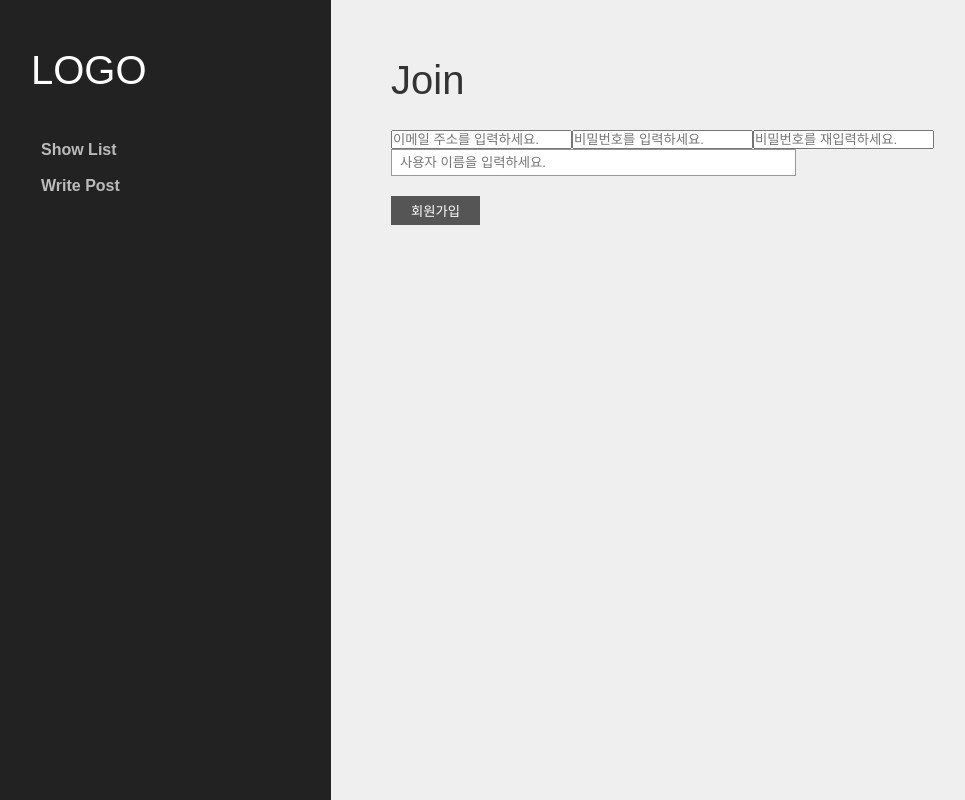
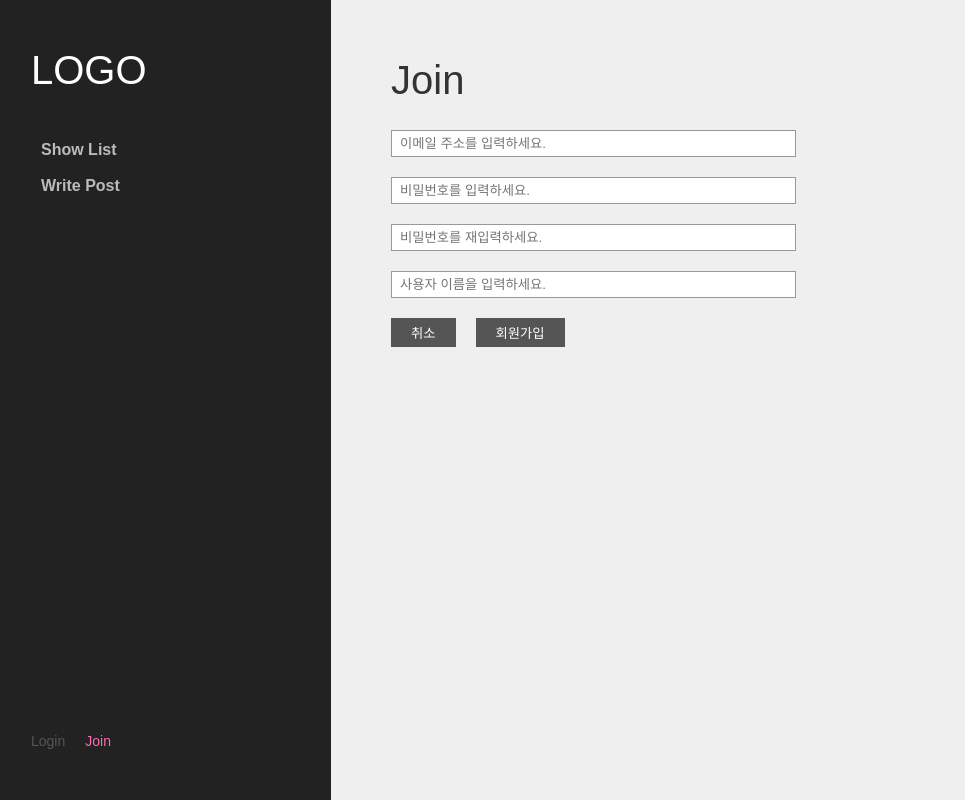
Before and after one commit to wknowpark797/react-node-basic, a React (Create React App) app in the folder client/: page /join in a window 1280 px wide. Shown: the whole page, without its empty margins (19-984 px from the left). Built offline with nearby package versions, Linux system fonts and the light colour scheme.

Commit message:
로그인 컴포넌트 생성

```diff
--- a/client/src/App.js
+++ b/client/src/App.js
@@ -7,6 +7,7 @@ import GlobalStyle from './globalStyle';
 import Detail from './community/Detail';
 import Edit from './community/Edit';
 import Join from './user/Join';
+import Login from './user/Login';
 
 function App() {
 	return (
@@ -21,6 +22,7 @@ function App() {
 				<Route path='/detail/:id' element={<Detail />} />
 				<Route path='/edit/:id' element={<Edit />} />
 				<Route path='/join' element={<Join />} />
+				<Route path='/login' element={<Login />} />
 			</Routes>
 		</>
 	);
--- a/client/src/common/Header.js
+++ b/client/src/common/Header.js
@@ -25,6 +25,20 @@ const Gnb = styled.ul`
 		color: #bbb;
 	}
 `;
+const Util = styled.ul`
+	position: absolute;
+	bottom: 50px;
+	left: 50px;
+	display: flex;
+	gap: 20px;
+
+	li {
+		a {
+			font: 14px/1 'arial';
+			color: #555;
+		}
+	}
+`;
 
 function Header() {
 	const activeStyle = { color: 'hotpink' };
@@ -47,6 +61,19 @@ function Header() {
 					</NavLink>
 				</li>
 			</Gnb>
+
+			<Util>
+				<li>
+					<NavLink to='/login' style={(props) => (props.isActive ? activeStyle : null)}>
+						Login
+					</NavLink>
+				</li>
+				<li>
+					<NavLink to='/join' style={(props) => (props.isActive ? activeStyle : null)}>
+						Join
+					</NavLink>
+				</li>
+			</Util>
 		</HeaderWrap>
 	);
 }
--- a/client/src/common/Layout.js
+++ b/client/src/common/Layout.js
@@ -23,6 +23,8 @@ const MainWrap = styled.main`
 				margin-bottom: 5px;
 			}
 			input[type='text'],
+			input[type='password'],
+			input[type='email'],
 			textarea {
 				width: 50%;
 				padding: 5px 8px;
--- a/client/src/user/Join.js
+++ b/client/src/user/Join.js
@@ -1,8 +1,17 @@
 import Layout from '../common/Layout';
 import { useState } from 'react';
 import firebase from '../firebase';
+import { useNavigate } from 'react-router-dom';
+import styled from 'styled-components';
+
+const BtnSet = styled.nav`
+	margin-top: 20px;
+	display: flex;
+	gap: 20px;
+`;
 
 function Join() {
+	const navigate = useNavigate();
 	const [Email, setEmail] = useState('');
 	const [Pwd1, setPwd1] = useState('');
 	const [Pwd2, setPwd2] = useState('');
@@ -16,6 +25,8 @@ function Join() {
 		const createdUser = await firebase.auth().createUserWithEmailAndPassword(Email, Pwd1);
 		await createdUser.user.updateProfile({ displayName: Name, gender: 'male' });
 		console.log(createdUser.user);
+		alert('성공적으로 회원가입이 완료되었습니다.');
+		navigate('/login');
 	};
 
 	return (
@@ -45,7 +56,10 @@ function Join() {
 				onChange={(e) => setName(e.target.value)}
 			/>
 
-			<button onClick={handleJoin}>회원가입</button>
+			<BtnSet>
+				<button onClick={() => navigate(-1)}>취소</button>
+				<button onClick={handleJoin}>회원가입</button>
+			</BtnSet>
 		</Layout>
 	);
 }
--- /dev/null
+++ b/client/src/user/Login.js
@@ -0,0 +1,7 @@
+import Layout from '../common/Layout';
+
+function Login() {
+	return <Layout name={'Login'}></Layout>;
+}
+
+export default Login;
```
